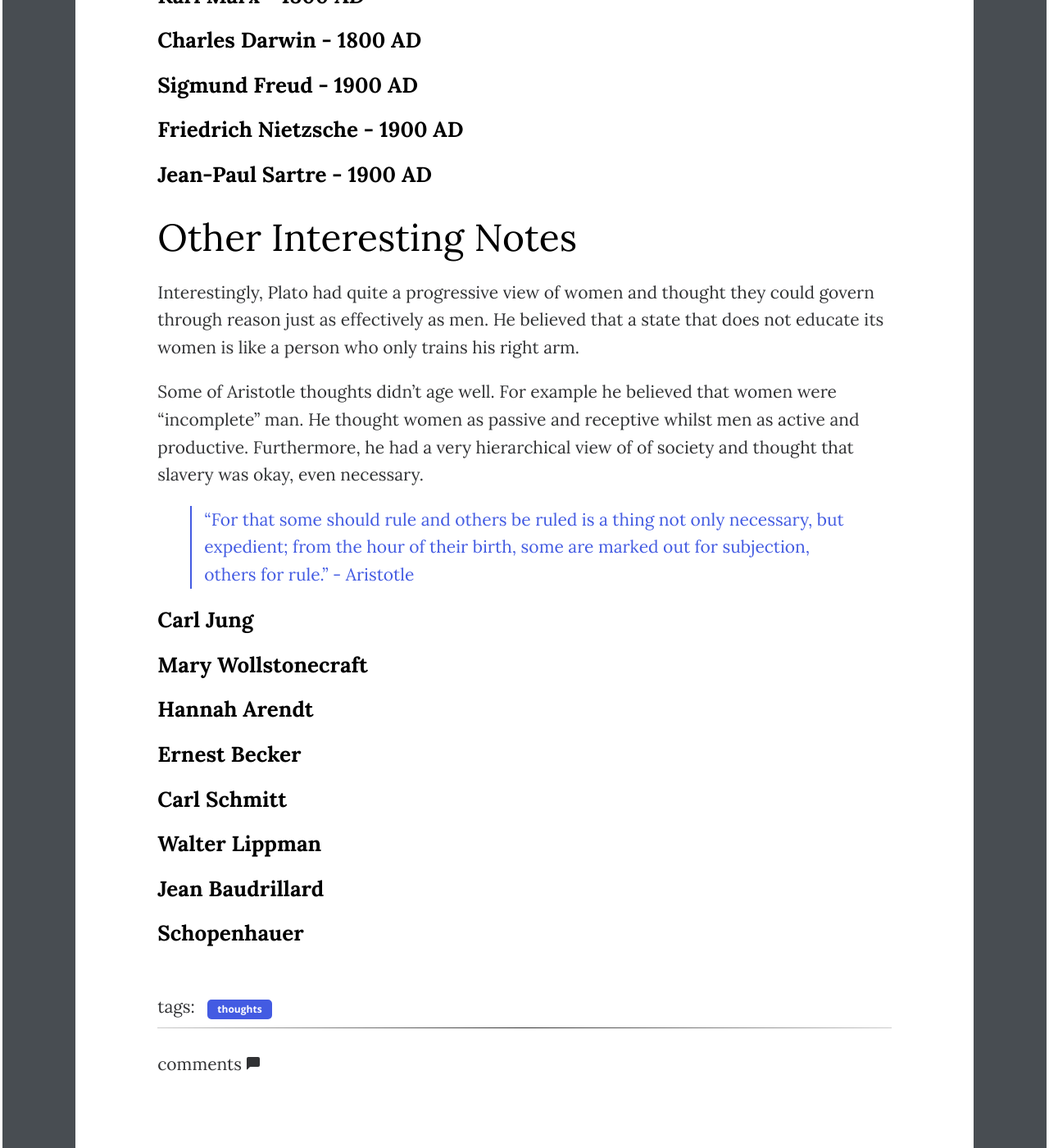
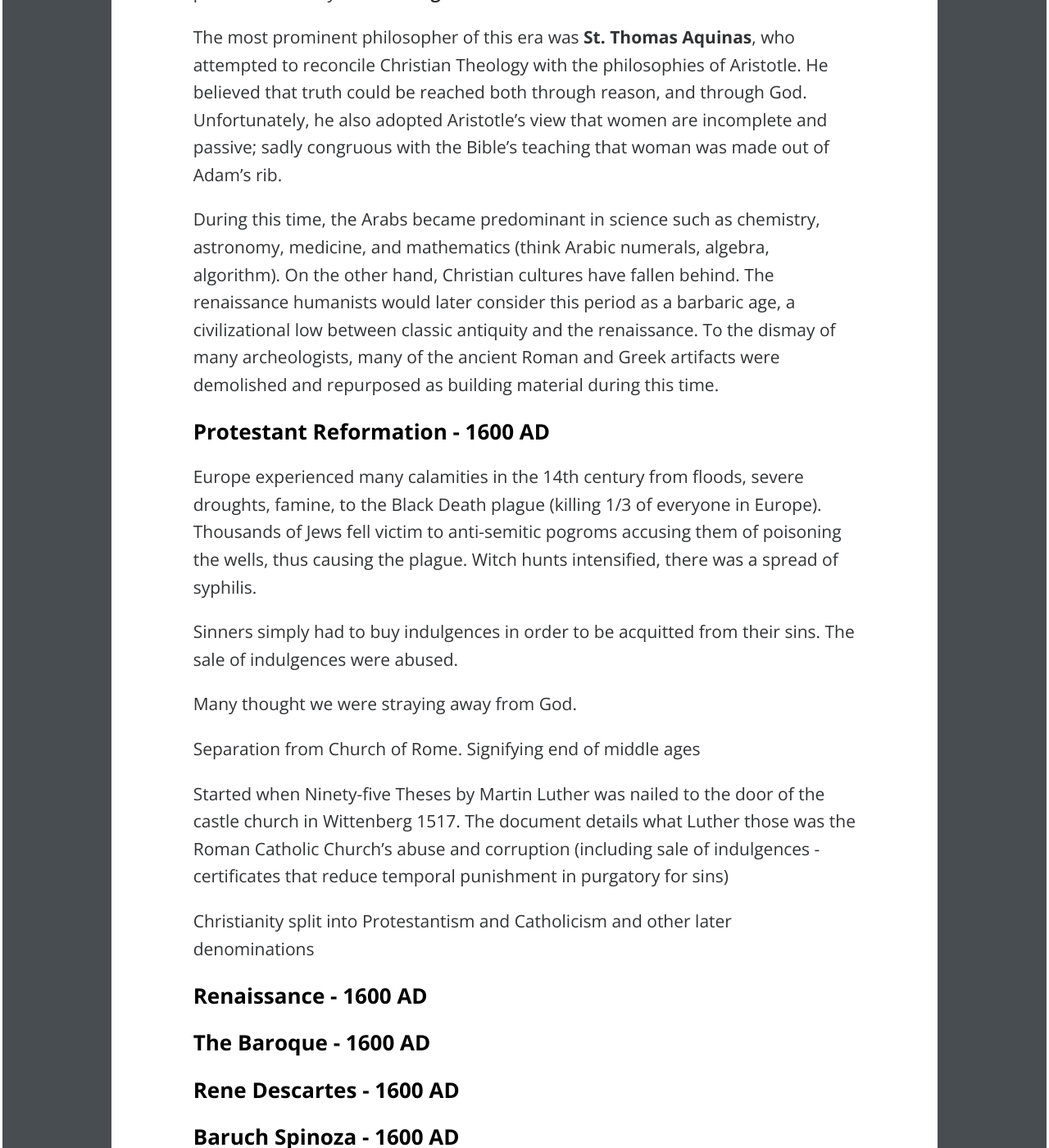
Before and after one commit to wcfrobert/wcfrobert.github.io, a Jekyll site: the page built from _posts/2023-11-23-western-philosophy.md, in a window 1280 px wide and 1400 px high, scrolled down 13338 px. Shown: the whole window at 82% size. Built offline with Jekyll 4.4.1, drawn with Linux system fonts in a browser that asks for light colours; comment, search, counter and statistics services are not loaded; some of the changed text lies outside the part shown.

Commit message:
changed article font to sans-serif

```diff
--- a/_layouts/blog-post.html
+++ b/_layouts/blog-post.html
@@ -8,7 +8,7 @@
   <link rel="preconnect" href="https://fonts.gstatic.com">
   <link href="https://fonts.googleapis.com/css2?family=IBM+Plex+Mono:wght@600&display=swap" rel="stylesheet">
   <link href="https://fonts.googleapis.com/css2?family=Kalam&display=swap" rel="stylesheet">
-  <link href="https://fonts.googleapis.com/css2?family=Open+Sans:ital,wght@0,400;0,700;1,400&display=swap" rel="stylesheet">
+  <link href="https://fonts.googleapis.com/css2?family=Open+Sans:ital,wght@0,400;0,700;1,400;1,700&display=swap" rel="stylesheet">
   <link href="https://fonts.googleapis.com/css2?family=Lora:ital,wght@0,400;0,700;1,400" rel="stylesheet">
   <link href="/assets/css/style.css" rel="stylesheet">
   <meta name="viewport" content="initial-scale=0.5" />
--- a/_posts/2023-11-23-western-philosophy.md
+++ b/_posts/2023-11-23-western-philosophy.md
@@ -209,6 +209,8 @@ Following Alexander's death, his empire was divided among his generals into seve
 
 ## Christianity - 1 BC
 
+> "You have heard that it was said, 'Eye for eye, and tooth for tooth. ' But I tell you, do not resist an evil person. If anyone slaps you on the right cheek, turn to them the other cheek also" - Matthew 5:38-39
+
 A summary of the development of the Western World is incomplete without a few paragraphs on Christianity, for it will be the focus of study for the entirety of the middle ages.
 
 * There were two cultures important to the development of Western Civilization: Indo-Europeans and Semites.
@@ -254,6 +256,34 @@ During this time, the Arabs became predominant in science such as chemistry, ast
 
 
 
+Europe experienced many calamities in the 14th century from floods, severe droughts, famine, to the Black Death plague (killing 1/3 of everyone in Europe). Thousands of Jews fell victim to anti-semitic pogroms accusing them of poisoning the wells, thus causing the plague. Witch hunts intensified, there was a spread of syphilis.
+
+Sinners simply had to buy indulgences in order to be acquitted from their sins. The sale of indulgences were abused.
+
+
+
+
+
+Many thought we were straying away from God.
+
+Separation from Church of Rome. Signifying end of middle ages
+
+Started when Ninety-five Theses by Martin Luther was nailed to the door of the castle church in Wittenberg 1517. The document details what Luther those was the Roman Catholic Church's abuse and corruption (including sale of indulgences - certificates that reduce temporal punishment in purgatory for sins)
+
+
+
+Christianity split into Protestantism and Catholicism and other later denominations
+
+
+
+
+
+
+
+
+
+
+
 
 
 
@@ -261,8 +291,6 @@ During this time, the Arabs became predominant in science such as chemistry, ast
 
 
 ## Renaissance - 1600 AD
-
-
 
 
 
@@ -322,43 +350,3 @@ During this time, the Arabs became predominant in science such as chemistry, ast
 
 
 ## Jean-Paul Sartre - 1900 AD
-
-
-
-
-
-# Other Interesting Notes
-
-Interestingly, Plato had quite a progressive view of women and thought they could govern through reason just as effectively as men. He believed that a state that does not educate its women is like a person who only trains his right arm.
-
-Some of Aristotle thoughts didn't age well. For example he believed that women were "incomplete" man. He thought women as passive and receptive whilst men as active and productive. Furthermore, he had a very hierarchical view of of society and thought that slavery was okay, even necessary.
-
-> "For that some should rule and others be ruled is a thing not only necessary, but expedient; from the hour of their birth, some are marked out for subjection, others for rule." - Aristotle
-
-
-
-
-
-## Carl Jung
-
-
-
-## Mary Wollstonecraft
-
-
-
-## Hannah Arendt
-
-
-
-## Ernest Becker
-
-
-
-## Carl Schmitt
-
-## Walter Lippman
-
-## Jean Baudrillard
-
-## Schopenhauer
--- a/assets/css/style.css
+++ b/assets/css/style.css
@@ -767,7 +767,7 @@ PART 8: BLOG POSTS
 	padding: 100px;
 	padding-top: 50px;
 	margin: auto;
-	font-family: 'lora', serif;
+	font-family: 'Open Sans', sans-serif;
 	font-size: 21px;
 	color:rgb(2, 2, 2);
 	background-color: white;
```
Also changed, not shown: _posts/2023-11-13-sophiesworld.md (+1 -1 lines).
